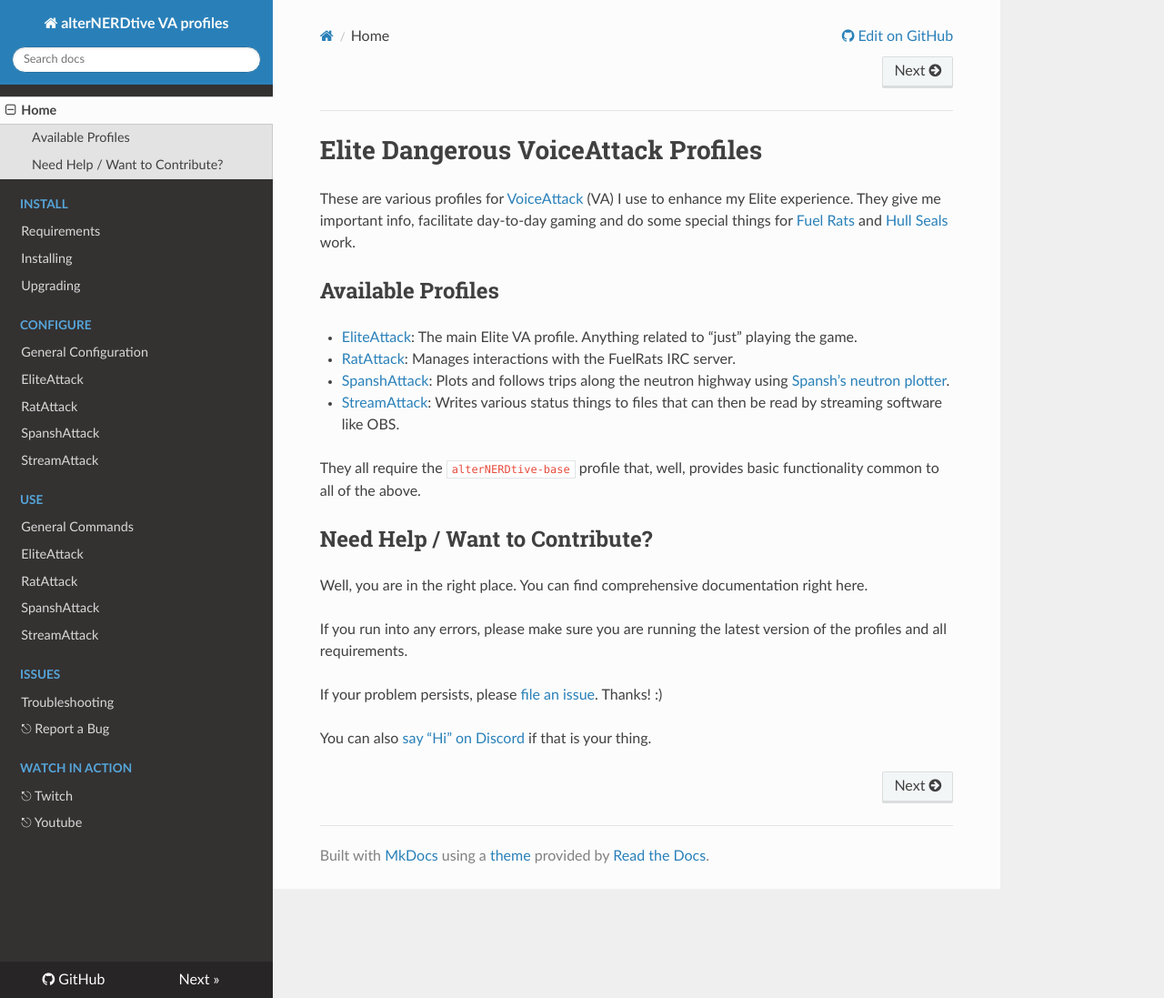
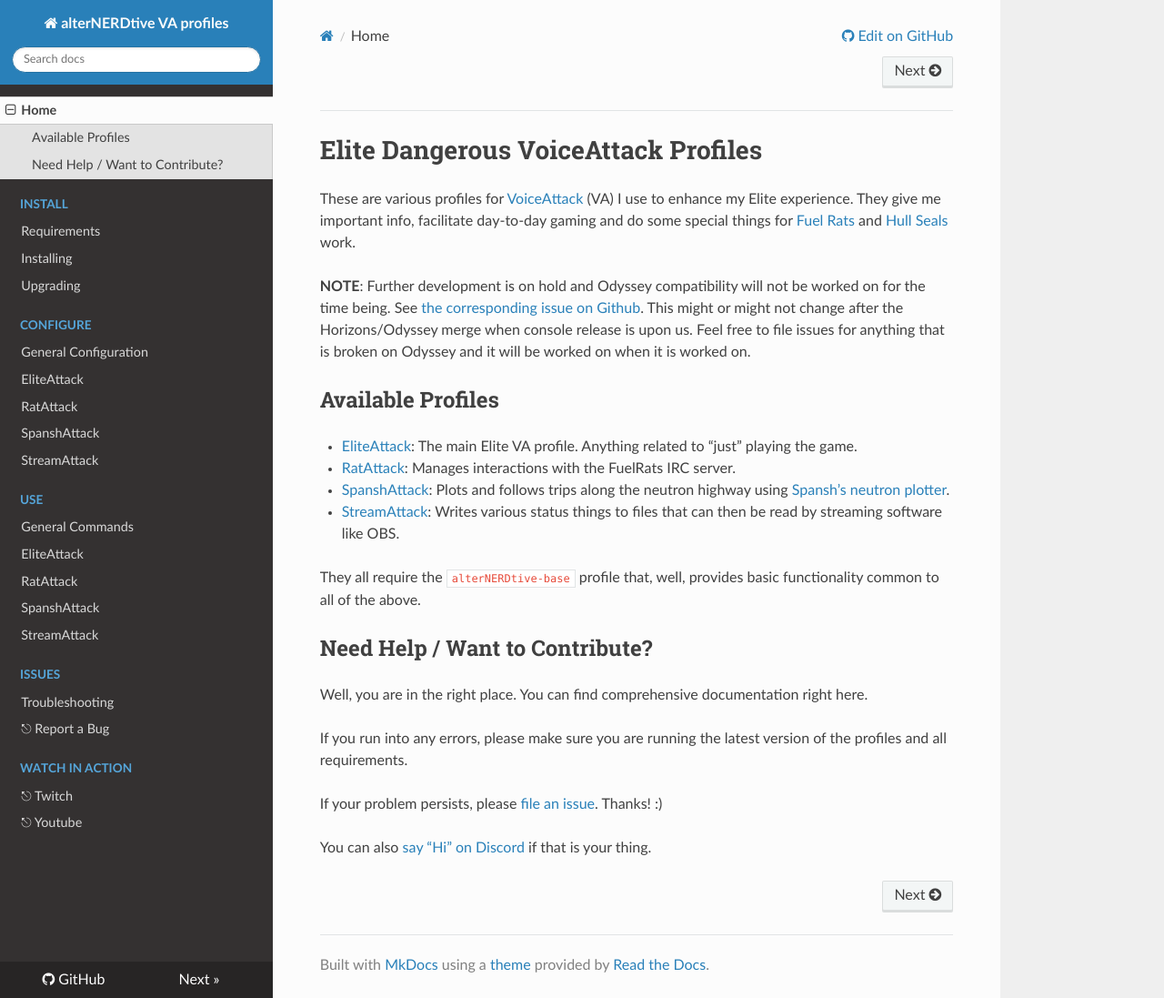
Before and after one commit to alterNERDtive/VoiceAttack-profiles, an MkDocs documentation site: the page built from docs/index.md, in a window 1280 px wide and 1097 px high. Shown: the whole window at 91% size. Built offline with MkDocs 1.6.1, drawn with Linux system fonts in a browser that asks for light colours; nearby versions of some CDN libraries.

Commit message:
docs: added disclaimer on Oddity development

```diff
--- a/docs/index.md
+++ b/docs/index.md
@@ -4,6 +4,13 @@
 to enhance my Elite experience. They give me important info, facilitate
 day-to-day gaming and do some special things for [Fuel
 Rats](https://fuelrats.com) and [Hull Seals](https://hullseals.space) work.
+
+**NOTE**: Further development is on hold and Odyssey compatibility will not be
+worked on for the time being. See [the corresponding issue on
+Github](https://github.com/alterNERDtive/VoiceAttack-profiles/issues/113). This
+might or might not change after the Horizons/Odyssey merge when console release
+is upon us. Feel free to file issues for anything that is broken on Odyssey and
+it will be worked on when it is worked on.
 
 ## Available Profiles
 
```
Also changed, not shown: CHANGELOG.md (+7 -0 lines), README.md (+7 -0 lines), 1 other file.
